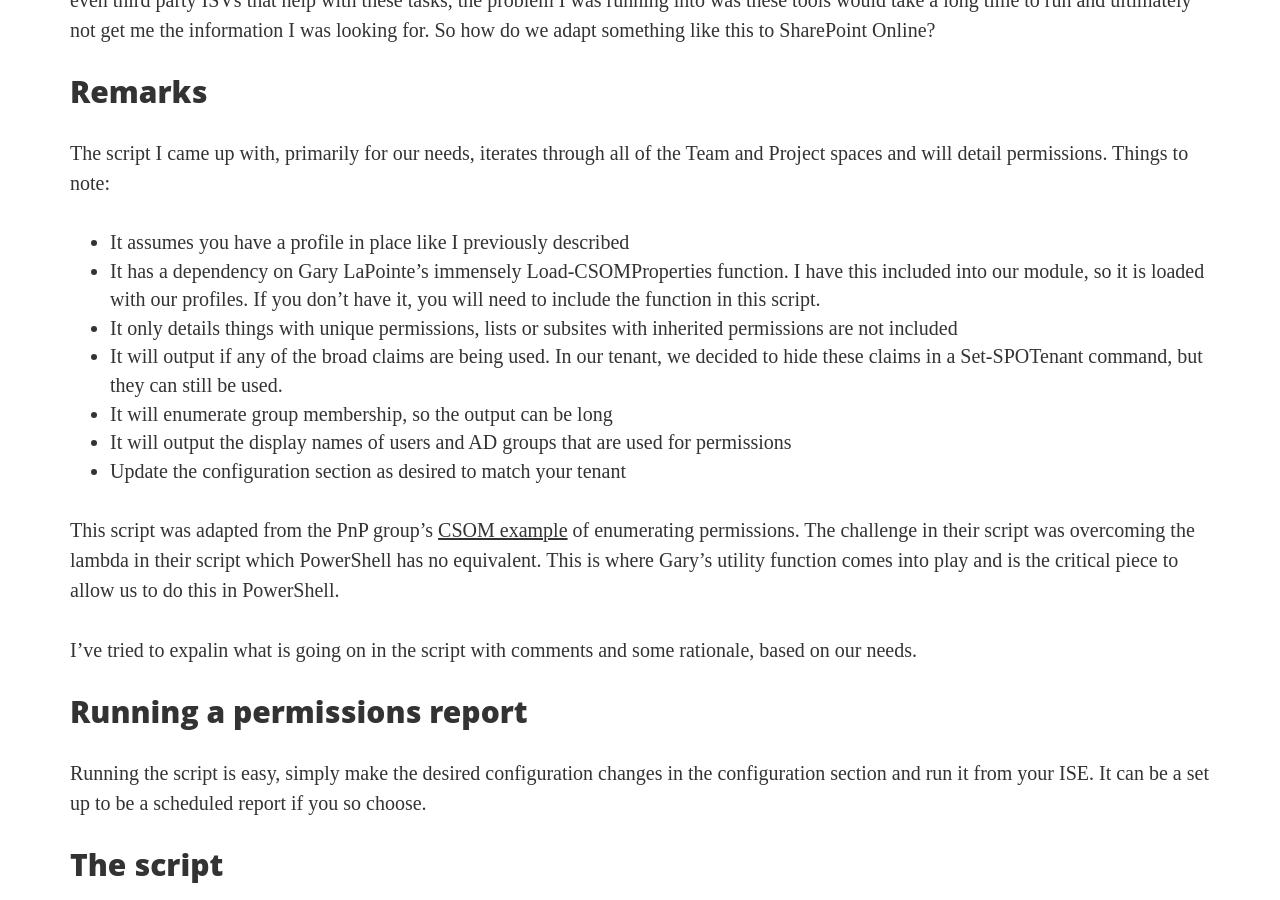
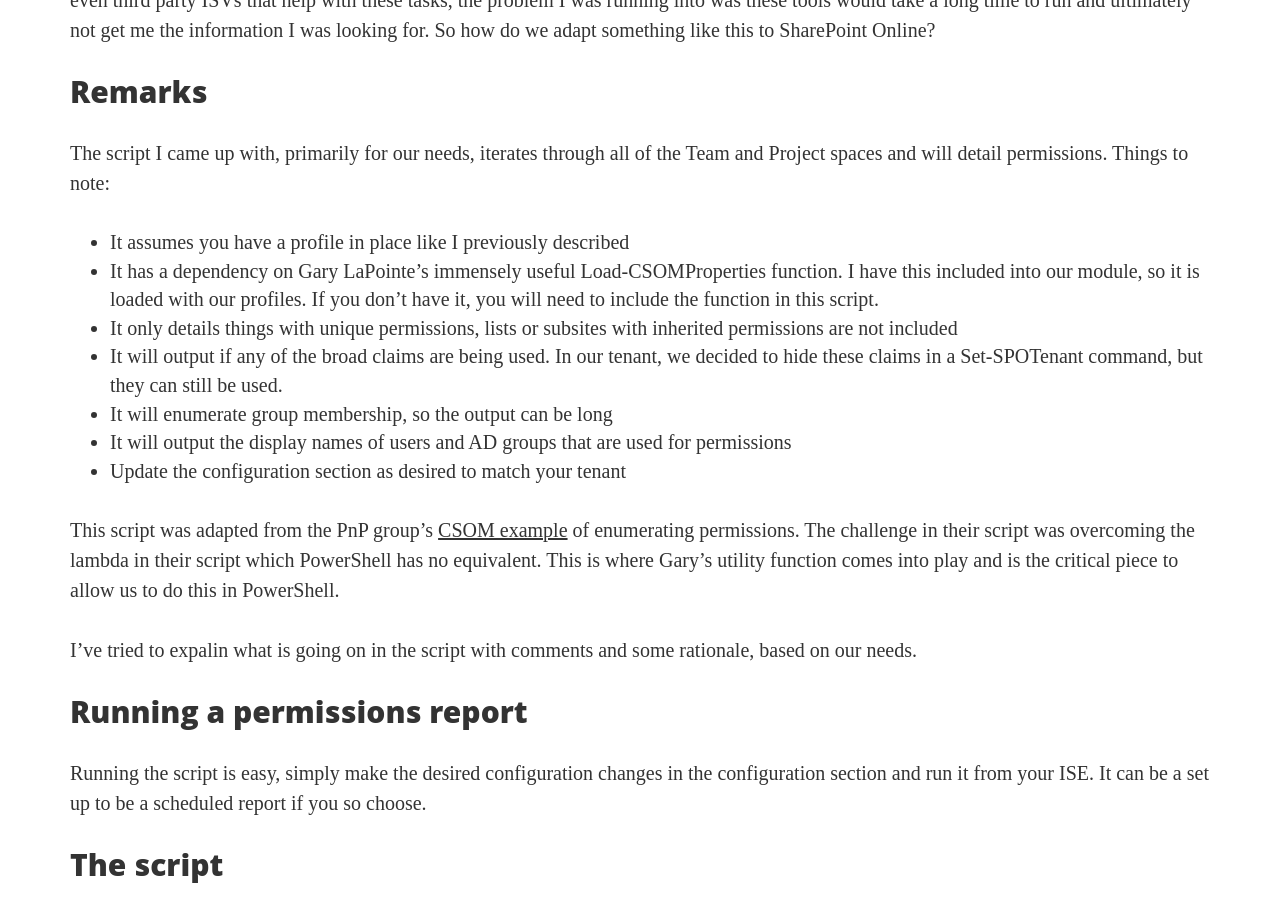
Before and after one commit to ejaya2/ejaya2.github.io, a Jekyll site: the page built from _posts/2016-11-20-Full-Permission-Report-PowerShell.md, in a window 1280 px wide and 900 px high, scrolled down 850 px. Built offline with Jekyll 4.4.1, drawn with Linux system fonts in a browser that asks for light colours.

Commit message:
Update 2016-11-20-Full-Permission-Report-PowerShell.md

```diff
--- a/_posts/2016-11-20-Full-Permission-Report-PowerShell.md
+++ b/_posts/2016-11-20-Full-Permission-Report-PowerShell.md
@@ -17,7 +17,7 @@ In a [previous post](http://ericjalexander.com/blog/2016/11/12/Setting-Up-PowerS
 The script I came up with, primarily for our needs, iterates through all of the Team and Project spaces and will detail permissions. Things to note:
 
  * It assumes you have a profile in place like I [previously described](http://ericjalexander.com/blog/2016/11/12/Setting-Up-PowerShell-pt2)
- * It has a dependency on [Gary LaPointe's](https://www.itunity.com/users/gary-lapointe) immensely [Load-CSOMProperties](https://www.itunity.com/article/loading-specific-values-lambda-expressions-sharepoint-csom-api-windows-powershell-1249) function. I have this included into our module, so it is loaded with our profiles. If you don't have it, you will need to include the function in this script.
+ * It has a dependency on [Gary LaPointe's](https://www.itunity.com/users/gary-lapointe) immensely useful [Load-CSOMProperties](https://www.itunity.com/article/loading-specific-values-lambda-expressions-sharepoint-csom-api-windows-powershell-1249) function. I have this included into our module, so it is loaded with our profiles. If you don't have it, you will need to include the function in this script.
  * It only details things with unique permissions, lists or subsites with inherited permissions are not included
  * It will output if any of the broad claims are being used. In our tenant, we decided to hide these claims in a [Set-SPOTenant](https://technet.microsoft.com/en-us/library/fp161390.aspx "Set-SPOTenant") command, but they can still be used.
  * It will enumerate group membership, so the output can be long
```
